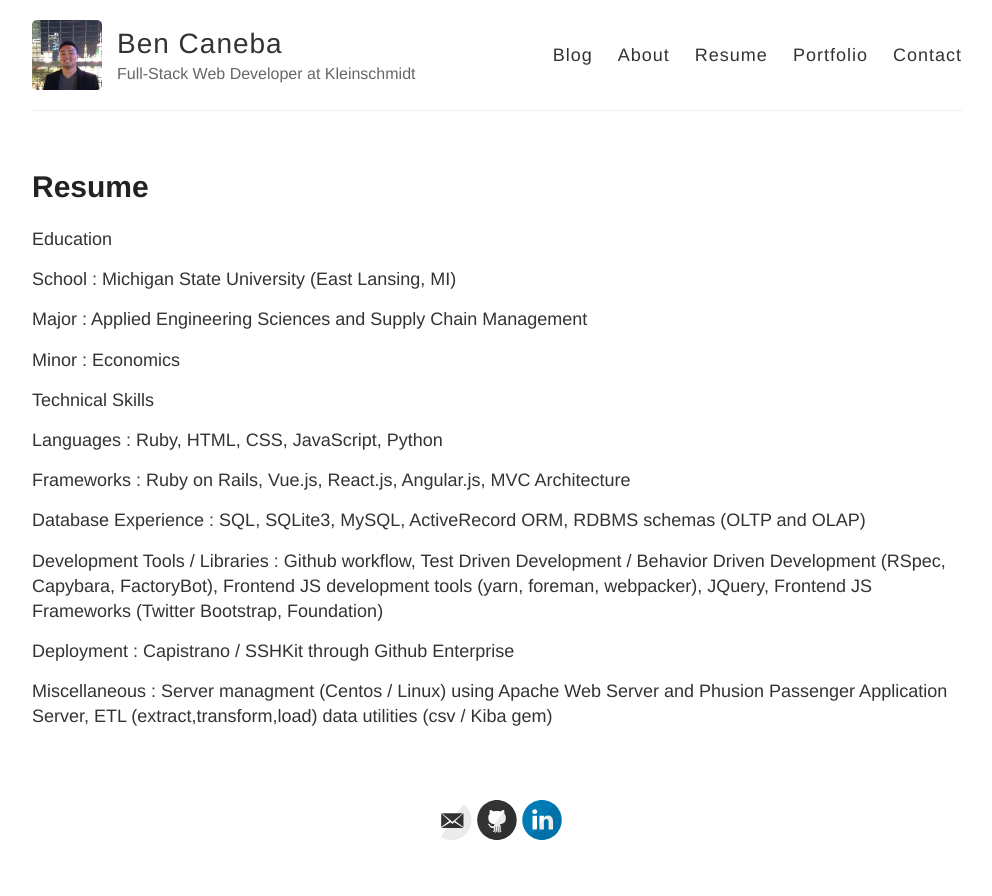
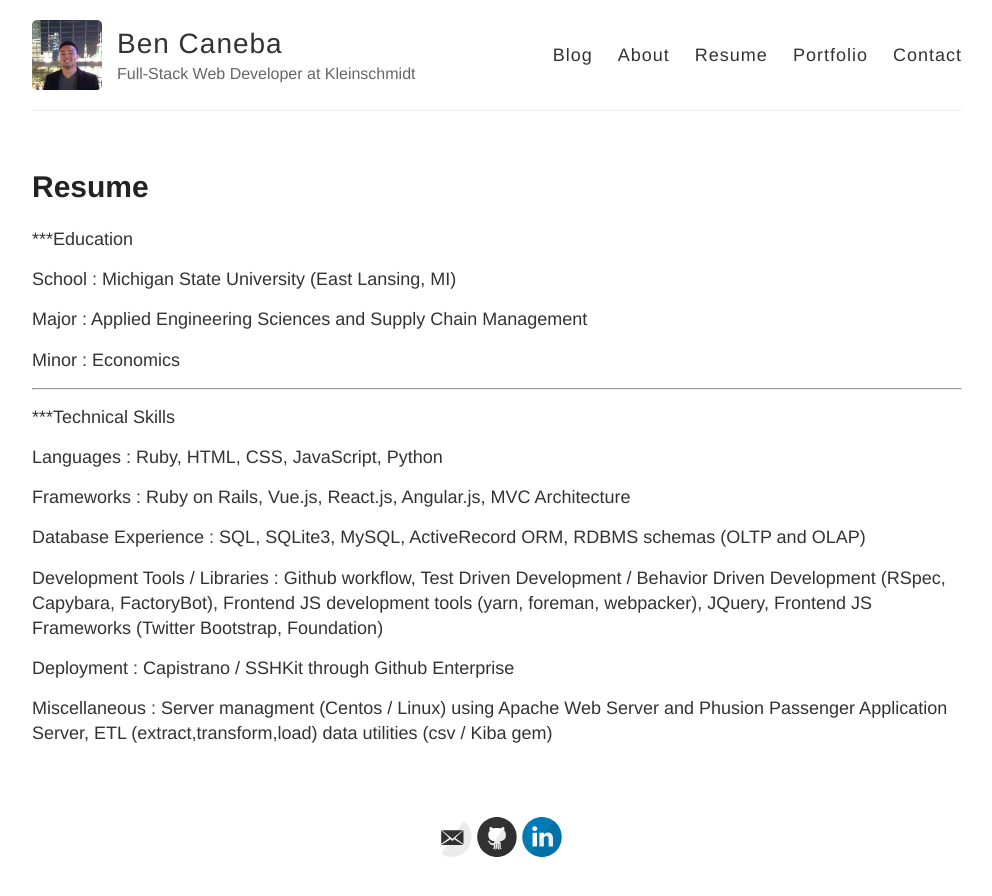
Before and after one commit to bcan001/bcan001.github.io, a Jekyll site: the page built from resume.md, in a window 1280 px wide. Shown: the top 896 px of the page, without its empty margins (143-1135 px from the left). Built offline with Jekyll 4.4.1, drawn with Linux system fonts in a browser that asks for light colours.

```diff
--- a/resume.md
+++ b/resume.md
@@ -4,7 +4,7 @@ title: Resume
 permalink: /resume/
 ---
 
-Education
+***Education
 
 
 School : Michigan State University (East Lansing, MI)
@@ -13,9 +13,9 @@ Major : Applied Engineering Sciences and Supply Chain Management
 
 Minor : Economics
 
+---
 
-
-Technical Skills
+***Technical Skills
 
 
 Languages : Ruby, HTML, CSS, JavaScript, Python
```
